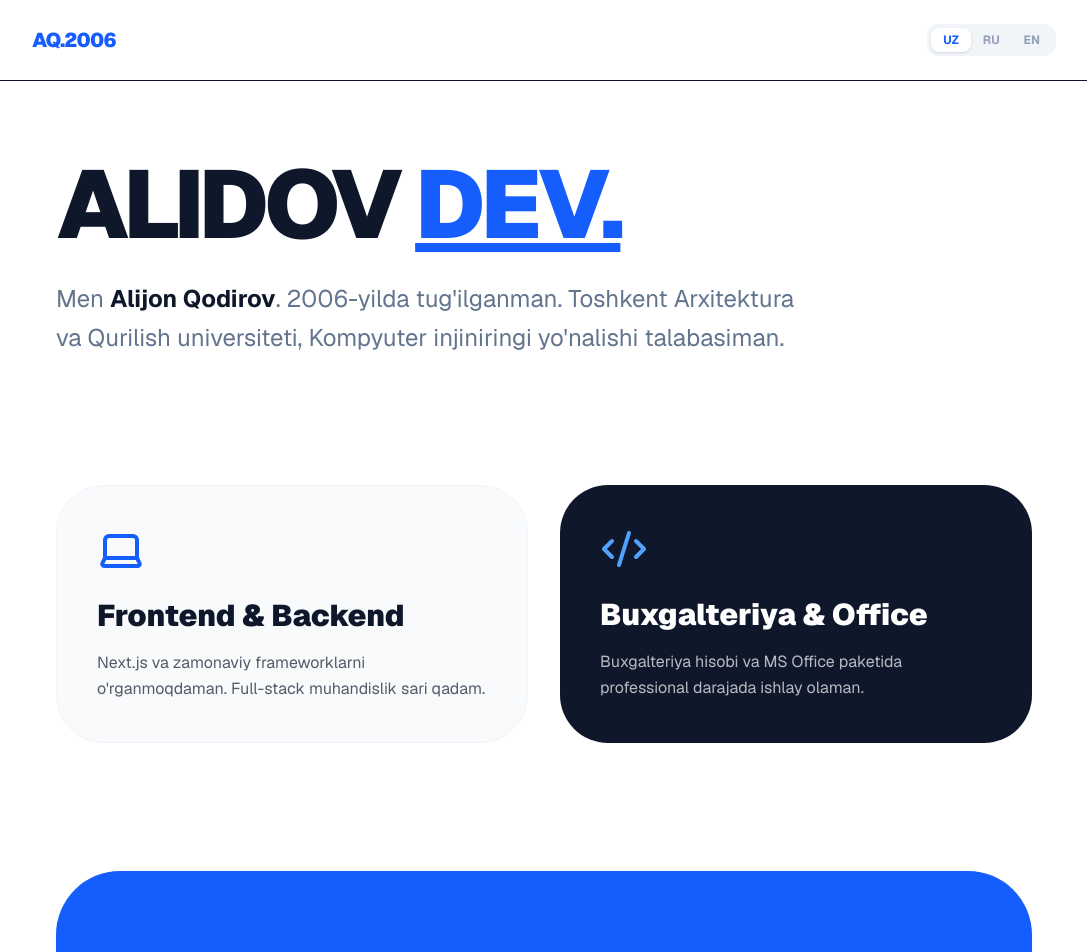
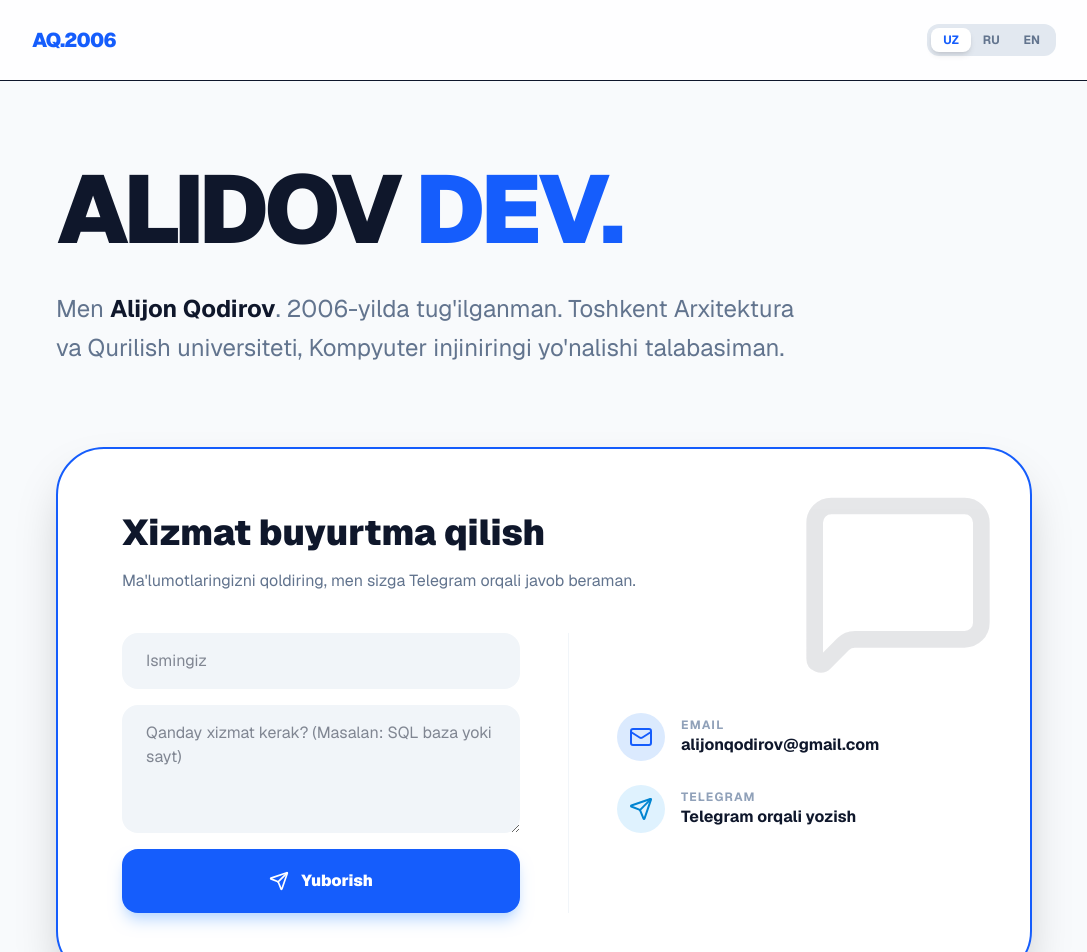
Before and after one commit to alijonqodirov2022-crypto/Mening_blogim, a Next.js app: page / in a window 1280 px wide. Shown: the top 952 px of the page, without its empty margins (96-1183 px from the left). Built offline with nearby package versions, Linux system fonts and the light colour scheme.

Commit message:
Forma qo'shildi

```diff
--- a/app/page.tsx
+++ b/app/page.tsx
@@ -1,6 +1,6 @@
 "use client";
 import React, { useState } from 'react';
-import { Github, Mail, Database, Laptop, GraduationCap, Code2, Send, MessageSquare } from 'lucide-react';
+import { Github, Mail, Database, Laptop, GraduationCap, Code2, Send, MessageSquare, Phone } from 'lucide-react';
 
 const translations = {
   uz: {
@@ -14,9 +14,10 @@ const translations = {
     skill2_desc: "Buxgalteriya hisobi va MS Office paketida professional darajada ishlay olaman.",
     contact_title: "Xizmat buyurtma qilish",
     placeholder_name: "Ismingiz",
-    placeholder_msg: "Xizmat turi yoki xabar...",
+    placeholder_msg: "Qanday xizmat kerak? (Masalan: SQL baza yoki sayt)",
     btn_send: "Yuborish",
-    footer: "Bog'lanish uchun"
+    footer: "Bog'lanish uchun",
+    direct_tg: "Telegram orqali yozish"
   },
   ru: {
     about: "Обо мне",
@@ -29,9 +30,10 @@ const translations = {
     skill2_desc: "Работаю на профессиональном уровне в бухгалтерском учете и пакете MS Office.",
     contact_title: "Заказать услугу",
     placeholder_name: "Ваше имя",
-    placeholder_msg: "Тип услуги или сообщение...",
+    placeholder_msg: "Какая услуга вам нужна?",
     btn_send: "Отправить",
-    footer: "Контакты"
+    footer: "Контакты",
+    direct_tg: "Написать в Telegram"
   },
   en: {
     about: "About",
@@ -44,9 +46,10 @@ const translations = {
     skill2_desc: "Professional level in accounting and MS Office package.",
     contact_title: "Order a Service",
     placeholder_name: "Your Name",
-    placeholder_msg: "Service type or message...",
+    placeholder_msg: "Which service do you need?",
     btn_send: "Send Message",
-    footer: "Get in touch"
+    footer: "Get in touch",
+    direct_tg: "Write via Telegram"
   }
 };
 
@@ -62,11 +65,10 @@ export default function Portfolio() {
     e.preventDefault();
     setStatus('sending');
 
-    // SIZ BERGAN MA'LUMOTLAR JOYLASHDI:
     const botToken = "8578469335:AAGIhKG9I_FoRAw7pRLHkpWmyLmc7-XqLFU";
     const chatId = "7277916371";
 
-    const text = `🚀 *Yangi buyurtma!*\n\n👤 *Ism:* ${name}\n💬 *Xabar:* ${message}`;
+    const text = `🚀 *YANGI BUYURTMA*\n\n👤 *Ism:* ${name}\n💬 *Xabar:* ${message}\n🌐 *Til:* ${lang.toUpperCase()}`;
 
     try {
       await fetch(`https://api.telegram.org/bot${botToken}/sendMessage`, {
@@ -77,20 +79,20 @@ export default function Portfolio() {
       setStatus('success');
       setName('');
       setMessage('');
-      setTimeout(() => setStatus(''), 3000);
+      setTimeout(() => setStatus(''), 5000);
     } catch (error) {
       setStatus('error');
     }
   };
 
   return (
-    <div className="min-h-screen bg-white text-slate-900 font-sans">
-      <nav className="p-6 border-b bg-white/50 backdrop-blur-md sticky top-0 z-50">
+    <div className="min-h-screen bg-slate-50 text-slate-900 font-sans">
+      <nav className="p-6 border-b bg-white/80 backdrop-blur-md sticky top-0 z-50">
         <div className="max-w-5xl mx-auto flex justify-between items-center">
           <span className="text-xl font-black tracking-tighter text-blue-600">AQ.2006</span>
-          <div className="flex bg-slate-100 p-1 rounded-xl">
+          <div className="flex bg-slate-200 p-1 rounded-xl">
             {(['uz', 'ru', 'en'] as const).map((l) => (
-              <button key={l} onClick={() => setLang(l)} className={`px-3 py-1 rounded-lg text-xs font-bold transition-all ${lang === l ? 'bg-white shadow-sm text-blue-600' : 'text-slate-400'}`}>
+              <button key={l} onClick={() => setLang(l)} className={`px-3 py-1 rounded-lg text-xs font-bold transition-all ${lang === l ? 'bg-white shadow-md text-blue-600' : 'text-slate-500'}`}>
                 {l.toUpperCase()}
               </button>
             ))}
@@ -99,65 +101,75 @@ export default function Portfolio() {
       </nav>
 
       <main className="max-w-5xl mx-auto px-6 py-20">
-        <section className="mb-32 text-center md:text-left">
-          <h1 className="text-6xl md:text-8xl font-black tracking-tighter mb-8 leading-[0.9]">
-            ALIDOV <span className="text-blue-600 underline">DEV.</span>
+        <section className="mb-20">
+          <h1 className="text-6xl md:text-8xl font-black tracking-tighter mb-8 leading-none">
+            ALIDOV <span className="text-blue-600">DEV.</span>
           </h1>
-          <p className="text-2xl text-slate-500 max-w-3xl leading-relaxed mb-10">
+          <p className="text-2xl text-slate-500 max-w-3xl leading-relaxed">
             {t.hero_p1} <span className="text-slate-900 font-bold">Alijon Qodirov</span>. {t.hero_p2}
           </p>
         </section>
 
-        <section className="grid grid-cols-1 md:grid-cols-2 gap-8 mb-32">
-          <div className="p-10 bg-slate-50 rounded-[3rem] border border-slate-100">
-            <Laptop size={48} className="mb-6 text-blue-600" />
-            <h3 className="text-3xl font-black mb-4">{t.skill1_title}</h3>
-            <p className="opacity-70 leading-relaxed">{t.skill1_desc}</p>
+        {/* XIZMATLAR FORMASI SHU YERDA */}
+        <section className="bg-white border-2 border-blue-600 rounded-[3rem] p-8 md:p-16 shadow-2xl overflow-hidden relative">
+          <div className="absolute top-0 right-0 p-8 opacity-10 pointer-events-none">
+             <MessageSquare size={200} />
           </div>
-          <div className="p-10 bg-slate-900 rounded-[3rem] text-white">
-            <Code2 size={48} className="mb-6 text-blue-400" />
-            <h3 className="text-3xl font-black mb-4">{t.skill2_title}</h3>
-            <p className="opacity-70 leading-relaxed">{t.skill2_desc}</p>
-          </div>
-        </section>
 
-        <section className="bg-blue-600 rounded-[4rem] p-10 md:p-20 text-white">
-          <h2 className="text-4xl font-black mb-10 text-center">{t.contact_title}</h2>
-          <form onSubmit={sendToTelegram} className="max-w-xl mx-auto flex flex-col gap-4">
+          <div className="relative z-10">
+            <h2 className="text-4xl font-black mb-4 text-center md:text-left">{t.contact_title}</h2>
+            <p className="text-slate-500 mb-10 text-center md:text-left">Ma'lumotlaringizni qoldiring, men sizga Telegram orqali javob beraman.</p>
+
+            <div className="grid grid-cols-1 md:grid-cols-2 gap-12">
+              <form onSubmit={sendToTelegram} className="flex flex-col gap-4">
                 <input
-              type="text"
-              placeholder={t.placeholder_name}
-              required
-              value={name}
-              onChange={(e) => setName(e.target.value)}
-              className="w-full px-6 py-4 rounded-2xl text-black outline-none focus:ring-4 focus:ring-blue-300"
+                  type="text" placeholder={t.placeholder_name} required
+                  value={name} onChange={(e) => setName(e.target.value)}
+                  className="w-full px-6 py-4 rounded-2xl bg-slate-100 border-none outline-none focus:ring-2 focus:ring-blue-600 transition-all"
                 />
                 <textarea
-              placeholder={t.placeholder_msg}
-              required
-              value={message}
-              onChange={(e) => setMessage(e.target.value)}
-              className="w-full px-6 py-4 rounded-2xl text-black h-32 outline-none focus:ring-4 focus:ring-blue-300"
-            />
+                  placeholder={t.placeholder_msg} required
+                  value={message} onChange={(e) => setMessage(e.target.value)}
+                  className="w-full px-6 py-4 rounded-2xl bg-slate-100 border-none outline-none focus:ring-2 focus:ring-blue-600 transition-all h-32"
+                ></textarea>
                 <button
-              type="submit"
-              disabled={status === 'sending'}
-              className="bg-black text-white font-bold py-4 rounded-2xl flex items-center justify-center gap-2 hover:bg-gray-800 transition-all active:scale-95 disabled:opacity-50"
+                  type="submit" disabled={status === 'sending'}
+                  className="bg-blue-600 text-white font-black py-5 rounded-2xl flex items-center justify-center gap-3 hover:bg-blue-700 transition-all active:scale-95 disabled:opacity-50 shadow-lg shadow-blue-200"
                 >
-              <Send size={18} /> {status === 'sending' ? '...' : t.btn_send}
+                  <Send size={20} /> {status === 'sending' ? '...' : t.btn_send}
                 </button>
-            {status === 'success' && <p className="text-white font-bold text-center mt-2 animate-bounce">Yuborildi! ✅</p>}
+                {status === 'success' && <p className="text-green-600 font-bold text-center mt-2 animate-bounce">Muvaffaqiyatli yuborildi! ✅</p>}
               </form>
+
+              <div className="flex flex-col justify-center gap-6 border-t md:border-t-0 md:border-l border-slate-100 pt-8 md:pt-0 md:pl-12">
+                <div className="flex items-center gap-4">
+                  <div className="w-12 h-12 bg-blue-100 rounded-full flex items-center justify-center text-blue-600">
+                    <Mail />
+                  </div>
+                  <div>
+                    <p className="text-xs font-bold text-slate-400 uppercase tracking-widest">Email</p>
+                    <p className="font-bold">alijonqodirov@gmail.com</p>
+                  </div>
+                </div>
+
+                <a href="https://t.me/shaxsiy_username" className="flex items-center gap-4 group">
+                  <div className="w-12 h-12 bg-sky-100 rounded-full flex items-center justify-center text-sky-600 group-hover:bg-sky-600 group-hover:text-white transition-all">
+                    <Send />
+                  </div>
+                  <div>
+                    <p className="text-xs font-bold text-slate-400 uppercase tracking-widest">Telegram</p>
+                    <p className="font-bold">{t.direct_tg}</p>
+                  </div>
+                </a>
+              </div>
+            </div>
+          </div>
         </section>
       </main>
 
-      <footer className="py-20 border-t mt-20 text-center text-slate-400">
-        <p className="font-bold mb-4 uppercase tracking-widest text-xs">{t.footer}</p>
-        <div className="flex justify-center gap-10">
-          <Github className="cursor-pointer hover:text-blue-600 transition-colors" />
-          <Mail className="cursor-pointer hover:text-blue-600 transition-colors" />
-        </div>
-      </footer>
+      <footer className="py-20 text-center text-slate-400 text-sm">
+        <p>© 2026 Alidov Portfolio. {t.footer}</p>
+      </footer >
     </div>
   );
 }
```
Lines whose indentation alone changed are shown as unchanged.
